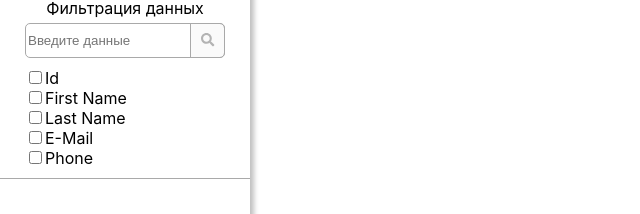
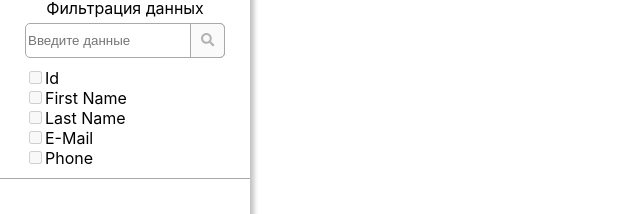
Before and after one commit to Kefir103/contact-directory, a React app: page / in a window 1280 px wide. Shown: the part 132-346 px from the top of the page, without its empty margins (0-640 px from the left). Built offline with nearby package versions, Linux system fonts and the light colour scheme.

Commit message:
Вырубил чекбоксы при пустом поле ввода в форме фильтрации

```diff
--- a/src/client/components/sidemenu/FilterContainer.js
+++ b/src/client/components/sidemenu/FilterContainer.js
@@ -49,7 +49,12 @@ const FilterContainer = (props) => {
                     <FontAwesomeIcon icon={faSearch} size={'1x'} />
                 </button>
                 <label>
-                    <input type={'checkbox'} name={'id'} onChange={handleFilterValueChecked} />
+                    <input
+                        type={'checkbox'}
+                        name={'id'}
+                        onChange={handleFilterValueChecked}
+                        disabled={!props.filterText}
+                    />
                     Id
                 </label>
                 <label>
@@ -57,6 +62,7 @@ const FilterContainer = (props) => {
                         type={'checkbox'}
                         name={'firstName'}
                         onChange={handleFilterValueChecked}
+                        disabled={!props.filterText}
                     />
                     First Name
                 </label>
@@ -65,15 +71,26 @@ const FilterContainer = (props) => {
                         type={'checkbox'}
                         name={'lastName'}
                         onChange={handleFilterValueChecked}
+                        disabled={!props.filterText}
                     />
                     Last Name
                 </label>
                 <label>
-                    <input type={'checkbox'} name={'email'} onChange={handleFilterValueChecked} />
+                    <input
+                        type={'checkbox'}
+                        name={'email'}
+                        onChange={handleFilterValueChecked}
+                        disabled={!props.filterText}
+                    />
                     E-Mail
                 </label>
                 <label>
-                    <input type={'checkbox'} name={'phone'} onChange={handleFilterValueChecked} />
+                    <input
+                        type={'checkbox'}
+                        name={'phone'}
+                        onChange={handleFilterValueChecked}
+                        disabled={!props.filterText}
+                    />
                     Phone
                 </label>
             </form>
```
